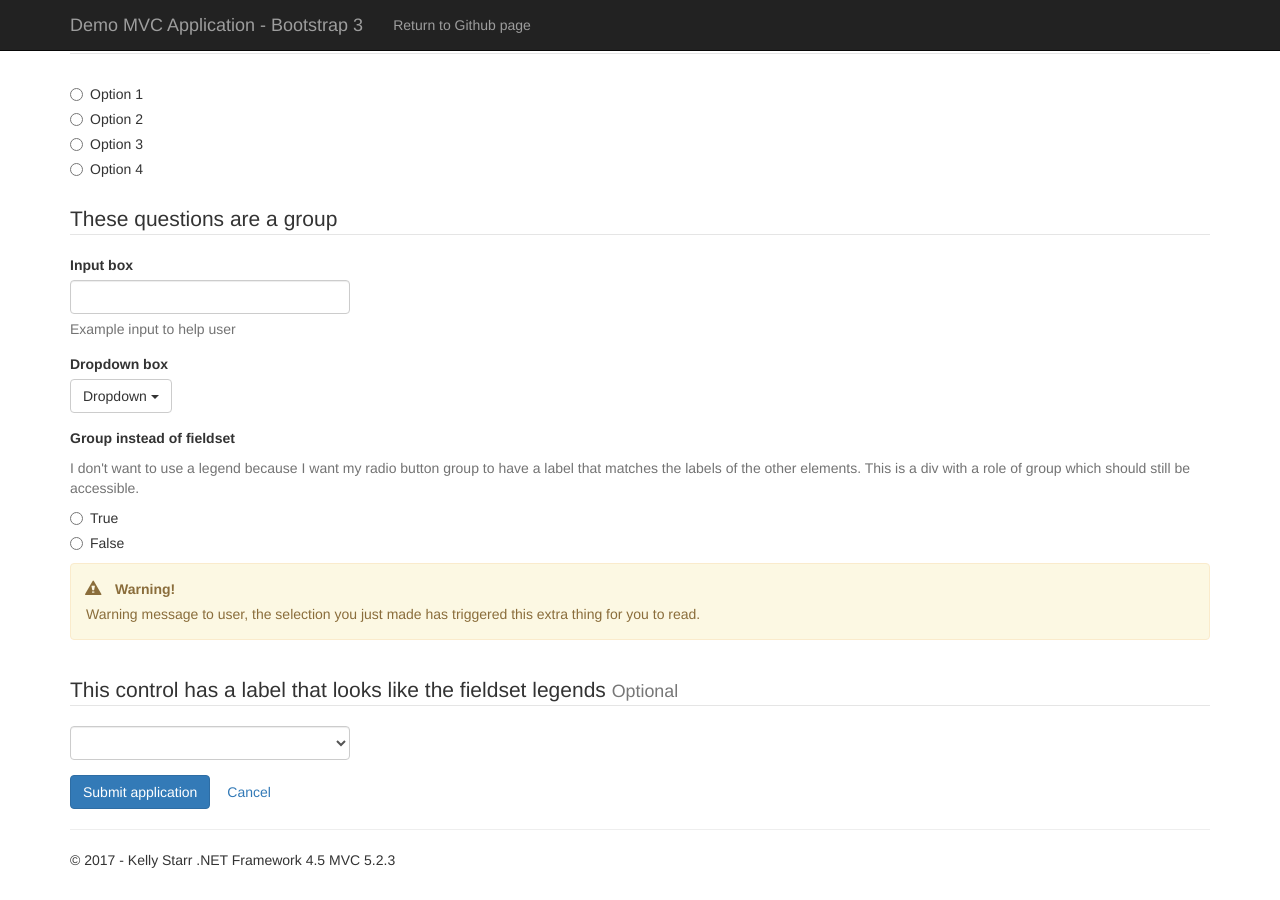
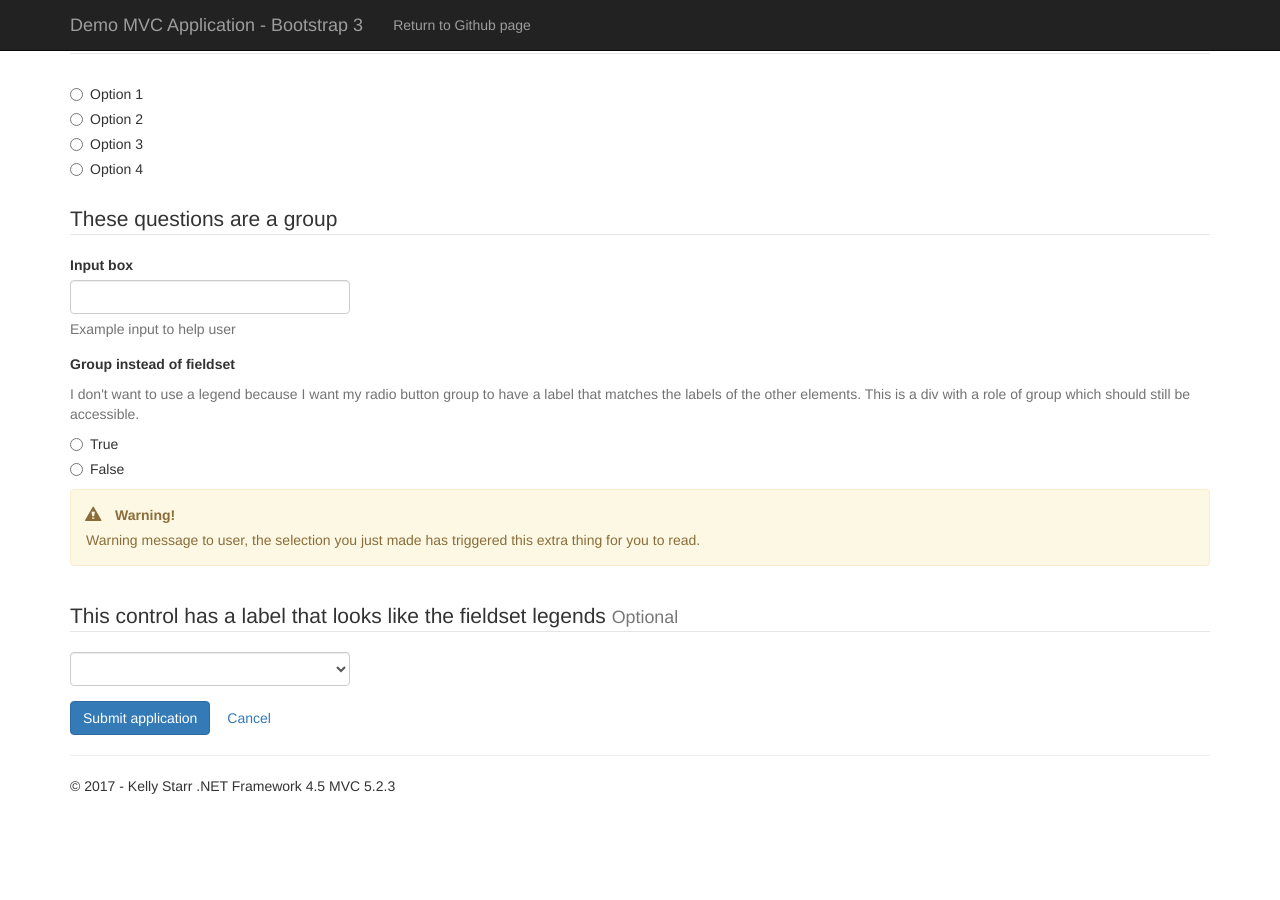
Before and after one commit to Kellamity/Kellamity.github.io, a Jekyll site: the page bootstrap3demo/index.html, which Jekyll copies as it is, in a window 1280 px wide and 900 px high, scrolled down 591 px. Built offline with Jekyll 4.4.1, drawn with Linux system fonts in a browser that asks for light colours; after the commit the page ends 1417 px from its top, so only the background shows below that; some of the changed lines change nothing that is shown.

Commit message:
Update index.html

```diff
--- a/bootstrap3demo/index.html
+++ b/bootstrap3demo/index.html
@@ -36,7 +36,7 @@
         <p class="lead">This is a demo of some basic form elements built in MVC’s razor view engine. Obviously this isn’t an MVC site I’m hosting here, but rather a static copy of what my demo site generates. This site uses Bootstrap 3 for styling, and jQuery validate for client side validation, which I have customised to use with Bootstrap classes.</p>
     <h2>Application questions</h2>
     <div class="progress">
-        <div id="progApplication" class="progress-bar progress-bar-striped active" role="progressbar" aria-valuenow="20" aria-valuemin="0" aria-valuemax="100" style="width: 20%">
+        <div id="progApplication" class="progress-bar progress-bar-striped active" role="progressbar" aria-valuenow="0" aria-valuemin="0" aria-valuemax="100" style="width: 0%">
         </div>
     </div>
 
@@ -84,23 +84,6 @@
             <input class="form-control" data-val="true" data-val-required="Input box is a required field please provide an answer" id="Question3" name="Question3" type="text" value="" />
             <span class="help-block">Example input to help user</span>
             <span class="field-validation-valid" data-valmsg-for="Question3" data-valmsg-replace="true" role="alert"></span>
-        </div>
-
-        <div class="form-group">
-            <label class="control-label" for="Question4">Dropdown box</label>
-            <div class="dropdown">
-                <button class="btn btn-default dropdown-toggle" type="button" id="dropdownMenu1" data-toggle="dropdown" aria-haspopup="true" aria-expanded="true">
-                    Dropdown
-                    <span class="caret"></span>
-                </button>
-                <ul class="dropdown-menu" aria-labelledby="dropdownMenu1">
-                    <li><a href="#">Action</a></li>
-                    <li><a href="#">Another action</a></li>
-                    <li><a href="#">Something else here</a></li>
-                    <li role="separator" class="divider"></li>
-                    <li><a href="#">Separated link</a></li>
-                </ul>
-            </div>
         </div>
 
         <div class="form-group" role="group" aria-labelledby="lblQuestion5">
@@ -166,9 +149,33 @@
 
     <script type="text/javascript">
         $(document).ready(function () {
-
+                    var inputs = $('form').find('input', 'select');
+                    var attachEvent = function() {
+                        this.addEventListener('change', updateProgressBar, false);
+                    };
+                    inputs.each(attachEvent);
         });
-
+            function updateProgressBar() {
+                var prog = 0;
+                if ($('#radIsQuestion1Yes').prop('checked') === true ||
+                    $('#radIsQuestion1No').prop('checked') === true) {
+                    prog = prog + 25;
+                }
+                if ($('#radQuestion2Option1').prop('checked') === true ||
+                    $('#radQuestion2Option2').prop('checked') === true ||
+                    $('#radQuestion2Option3').prop('checked') === true ||
+                    $('#radQuestion2Option4').prop('checked') === true) {
+                    prog = prog + 25;
+                }
+                if ($('#Question3').val()) {
+                    prog = prog + 25;
+                }
+                if ($('#radIsQuestion5True').prop('checked') === true ||
+                    $('#radIsQuestion5False').prop('checked') === true) {
+                    prog = prog + 25;
+                }
+            $('#progApplication').css({ "width": prog + '%' });
+        }
     </script>
 
 </body>
```
